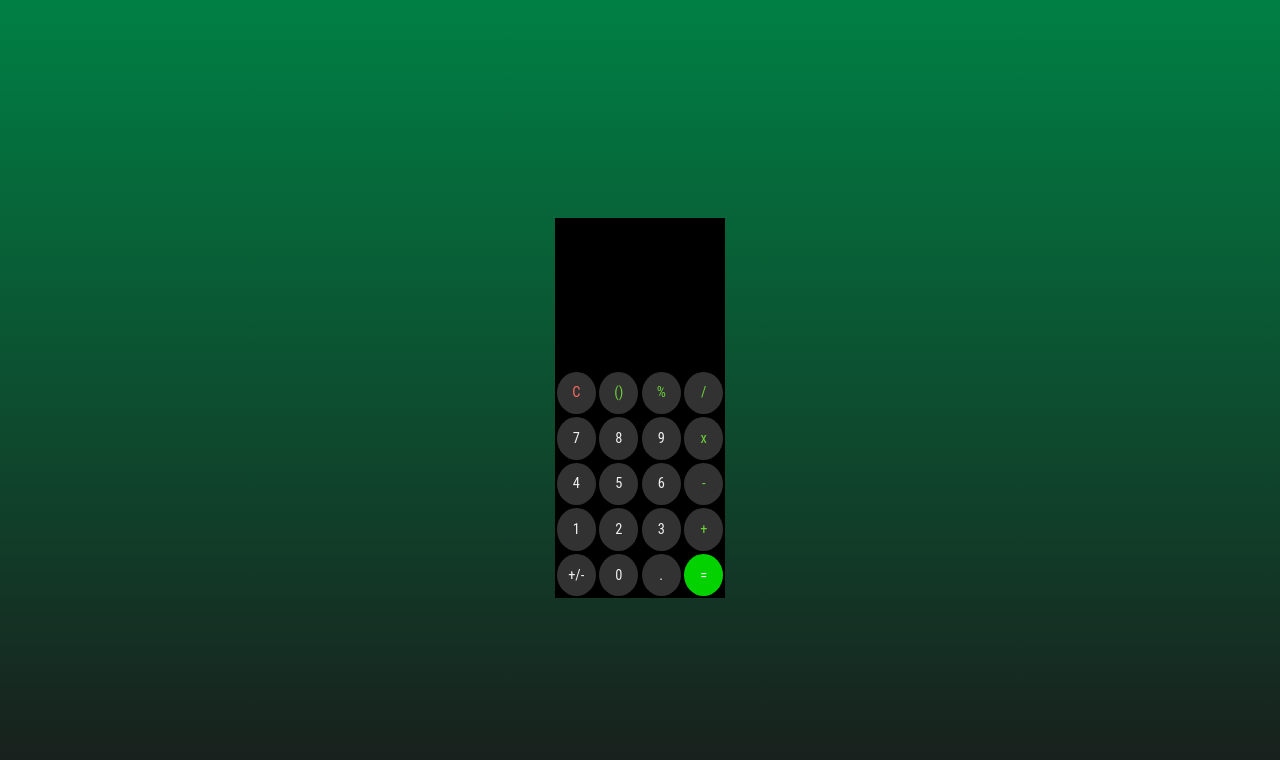
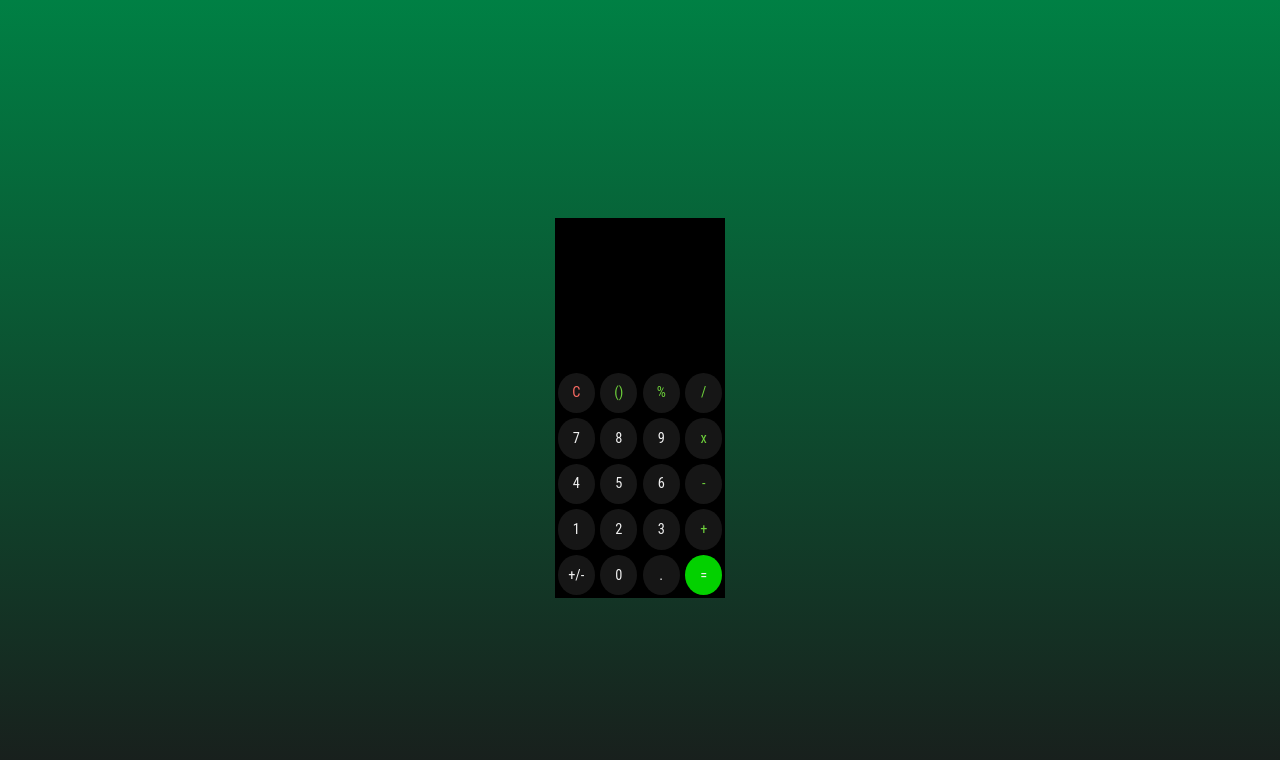
Before and after one commit to danielVCC/react_calculator, a React (Create React App) app: page / in a window 1280 px wide. Shown: the top 760 px of the page. Built offline with nearby package versions, Linux system fonts and the light colour scheme.

Commit message:
update button background color

```diff
--- a/src/components/Button.css
+++ b/src/components/Button.css
@@ -1,5 +1,5 @@
 :root {
-    --bg-button: #323232;
+    --bg-button: #161616;
     --char-color: #f0f0f0;
 }
 
@@ -7,13 +7,13 @@
     font-size: 0.9em;
     background-color: var(--bg-button);
     border-radius: 50%;
-    margin: 4%;
+    margin: 6%;
     border: none;
     color: var(--char-color);
 }
 
 .button:active {
-    background-color: #8d8d8d;
+    background-color: #5e5e5e;
     font-size: 0.7em;
 }
 
@@ -30,5 +30,5 @@
 }
 
 .button.equal:active {
-    background-color: #64ff62;
+    background-color: #04ff00;
 }
```
